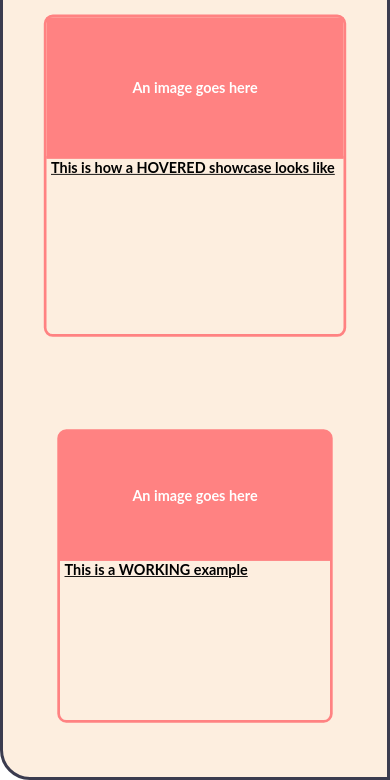
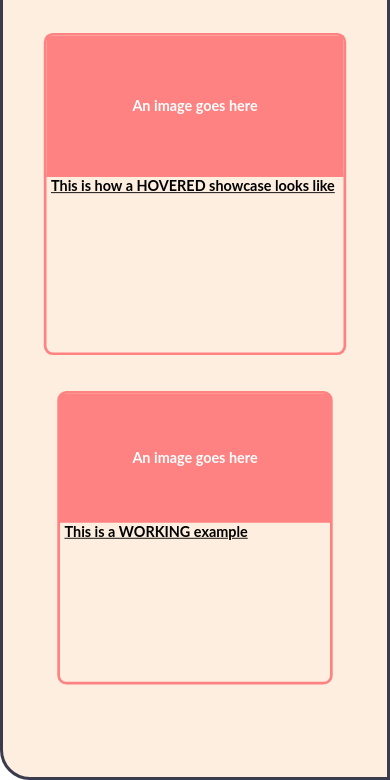
Before and after one commit to ezequiel-gutierrez/Codecademy-Repo, a plain HTML site: page Website Design System Challenge/index.html in a window 390 px wide. Shown: the part 3402-4182 px from the top of the page. Drawn offline with Linux system fonts and the light colour scheme; a web font is replaced by a local one.

Commit message:
Release 1.0.0
Web Design System that will serve for making web pages with my own brand.
The Design System is responsive to different screen sizes including:
- 4k monitors
- Laptops
- Samsung Phones
- Iphones
- Tablets
- Everything in between (Hopefully)

```diff
--- a/Website Design System Challenge/index.html
+++ b/Website Design System Challenge/index.html
@@ -162,8 +162,6 @@
                     This is how a HOVERED showcase looks like
                 </div>
             </article>
-        </div>
-        <div class="showcaseExample">
             <article class="exampleShowcase showcaseArticle">
                 <div class="image">
                     An image goes here
```
